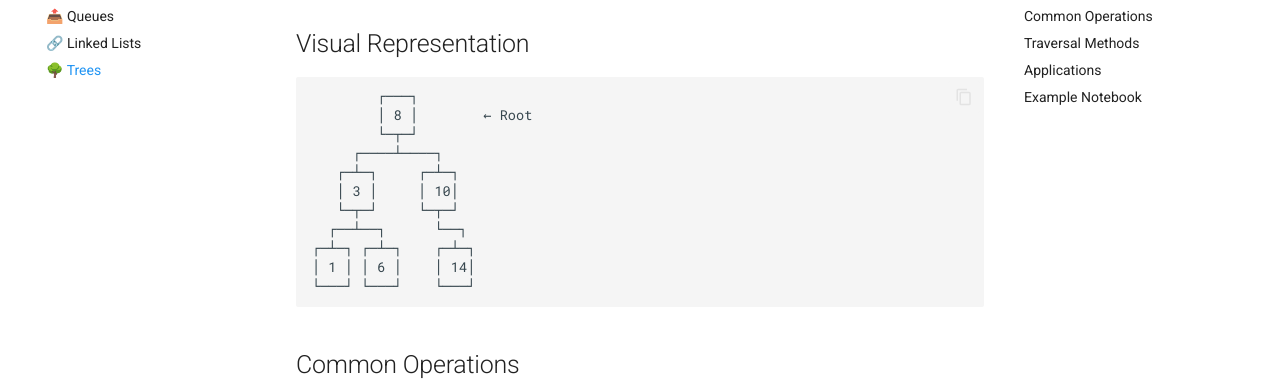
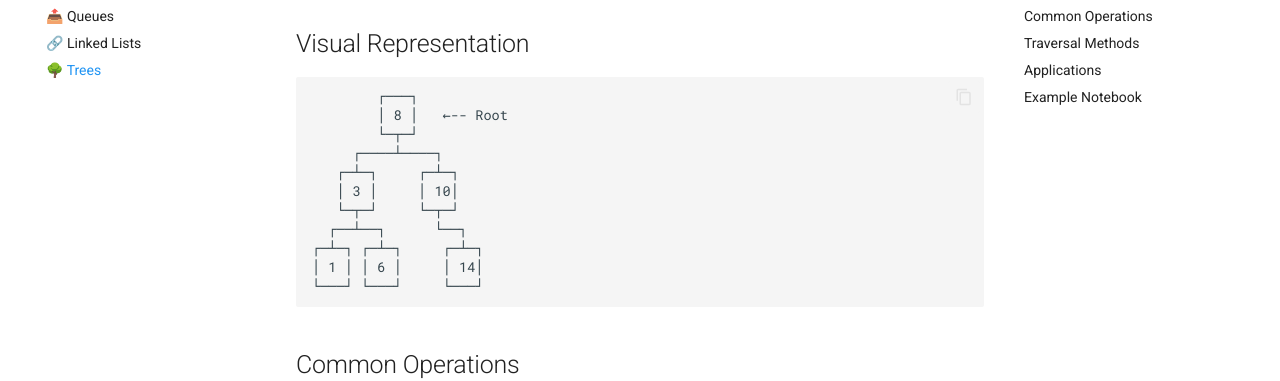
Before and after one commit to Yunpei24/data_structures_jyen, an MkDocs documentation site: the page built from docs/tree.md, in a window 1280 px wide and 900 px high, scrolled down 765 px. Shown: the part 173-554 px from the top of the window. Built offline with MkDocs 1.6.1 and Material for MkDocs 9.7.7, drawn with Linux system fonts in a browser that asks for light colours; comment, search, counter and statistics services are not loaded.

````diff
--- a/docs/tree.md
+++ b/docs/tree.md
@@ -27,16 +27,16 @@ For this version, we implemented Binary Tree.
 
 ```plaintext
         ┌───┐
-        │ 8 │        ← Root
+        │ 8 │   ←-- Root
         └─┬─┘
      ┌────┴────┐
    ┌─┴─┐     ┌─┴─┐
    │ 3 │     │ 10│
    └─┬─┘     └─┬─┘
   ┌──┴──┐      └──┐
-┌─┴─┐ ┌─┴─┐    ┌─┴─┐
-│ 1 │ │ 6 │    │ 14│
-└───┘ └───┘    └───┘
+┌─┴─┐ ┌─┴─┐     ┌─┴─┐
+│ 1 │ │ 6 │     │ 14│
+└───┘ └───┘     └───┘
 ```
 
 ## Common Operations
````
